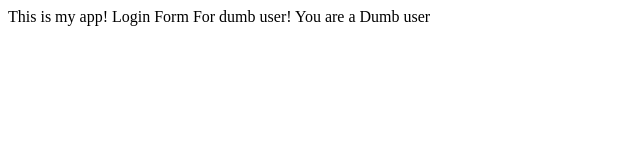
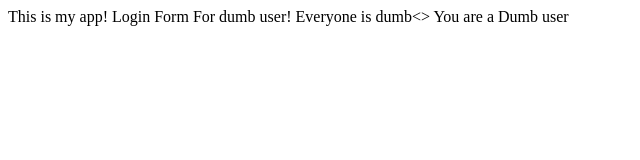
Before and after one commit to Deepakgarg02/myappsample, a plain HTML site: page index.html in a window 1280 px wide. Shown: the whole page, without its empty margins (0-640 px from the left). Drawn offline with Linux system fonts and the light colour scheme.

Commit message:
Everyone is dumb

```diff
--- a/index.html
+++ b/index.html
@@ -6,6 +6,7 @@
         This is my app!
         Login Form
 	For dumb user!
+	Everyone is dumb<>
         You are a Dumb user
     </body>
 </html>
```
